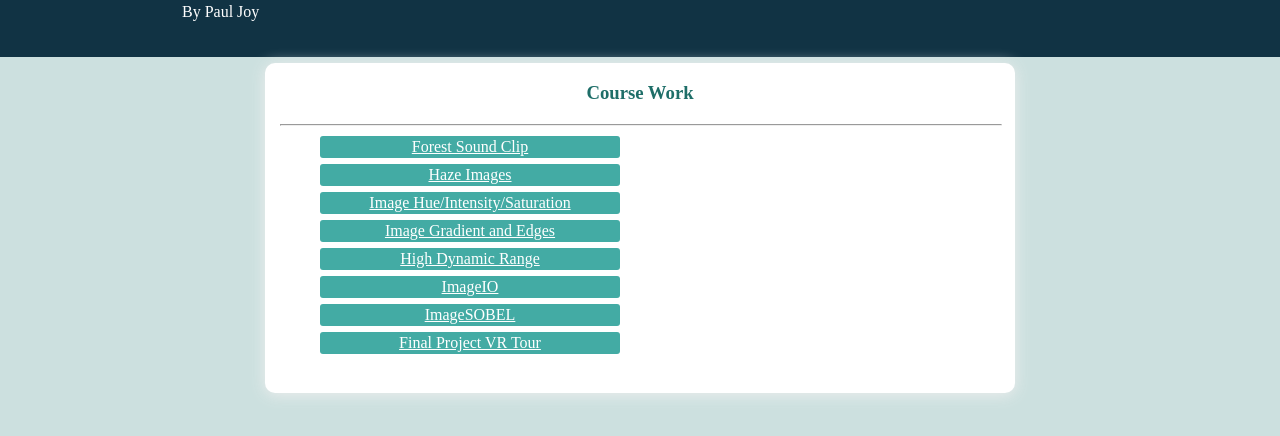
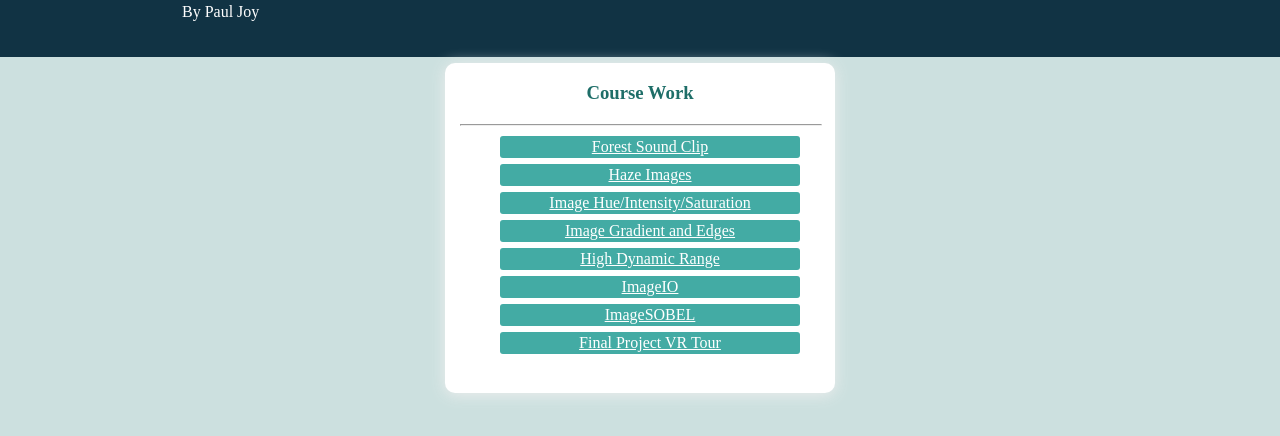
Before and after one commit to pjoyjr/435, a plain HTML site: page index.html in a window 1280 px wide. Shown: the part 70-506 px from the top of the page. Drawn offline with Linux system fonts and the light colour scheme.

Commit message:
fixed formatting

```diff
--- a/css/myFavoriteStyle.css
+++ b/css/myFavoriteStyle.css
@@ -37,7 +37,7 @@ h3{
 }
 
 #assignments{			/* Define the formatting for the <div id="asssignments"> box */
-	width: 720px;
+	width: 360px;
 	margin: 0 auto;
 	box-shadow: 0 2px 15px #EEE;
 	min-height: 300px;
```
